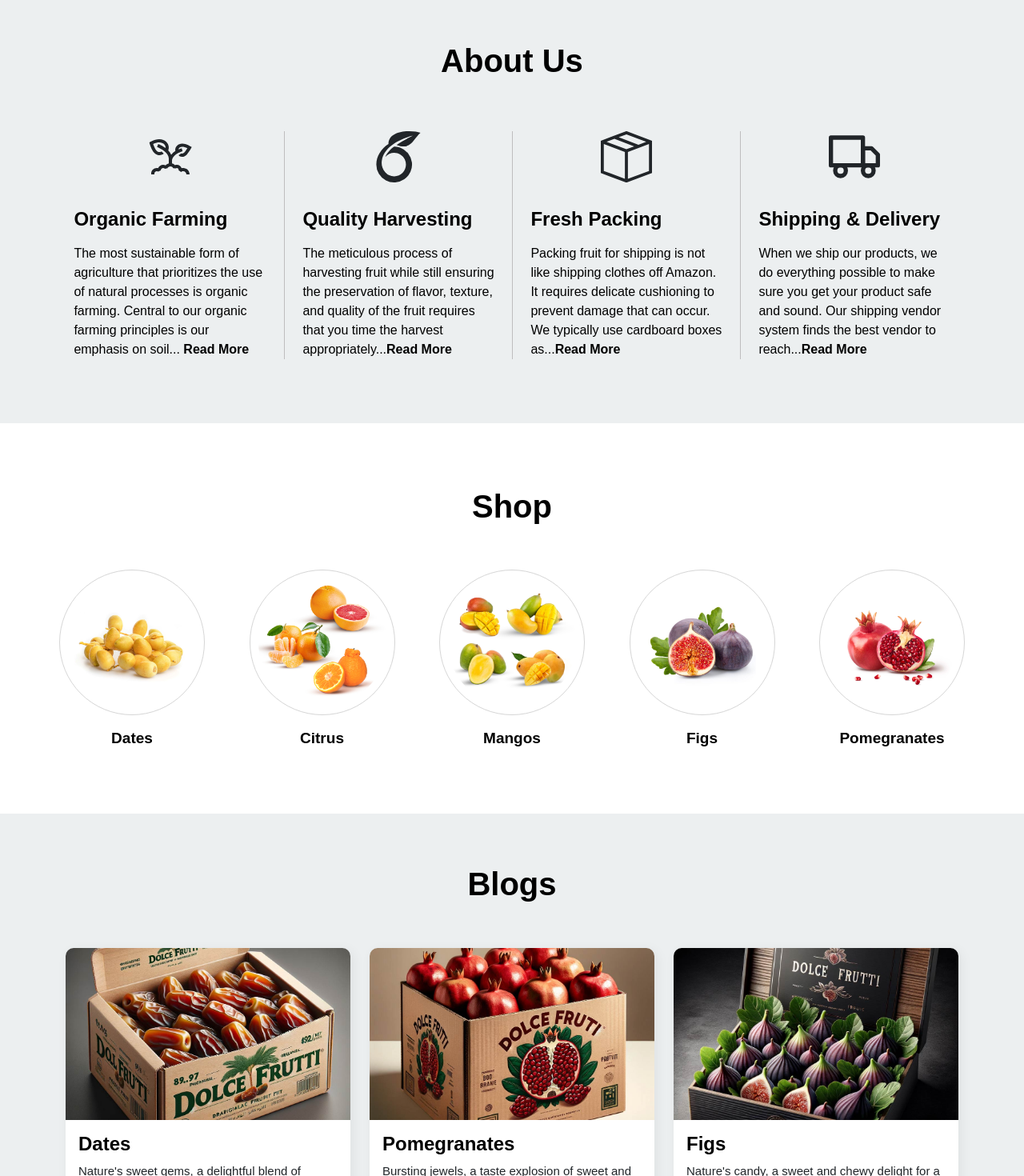
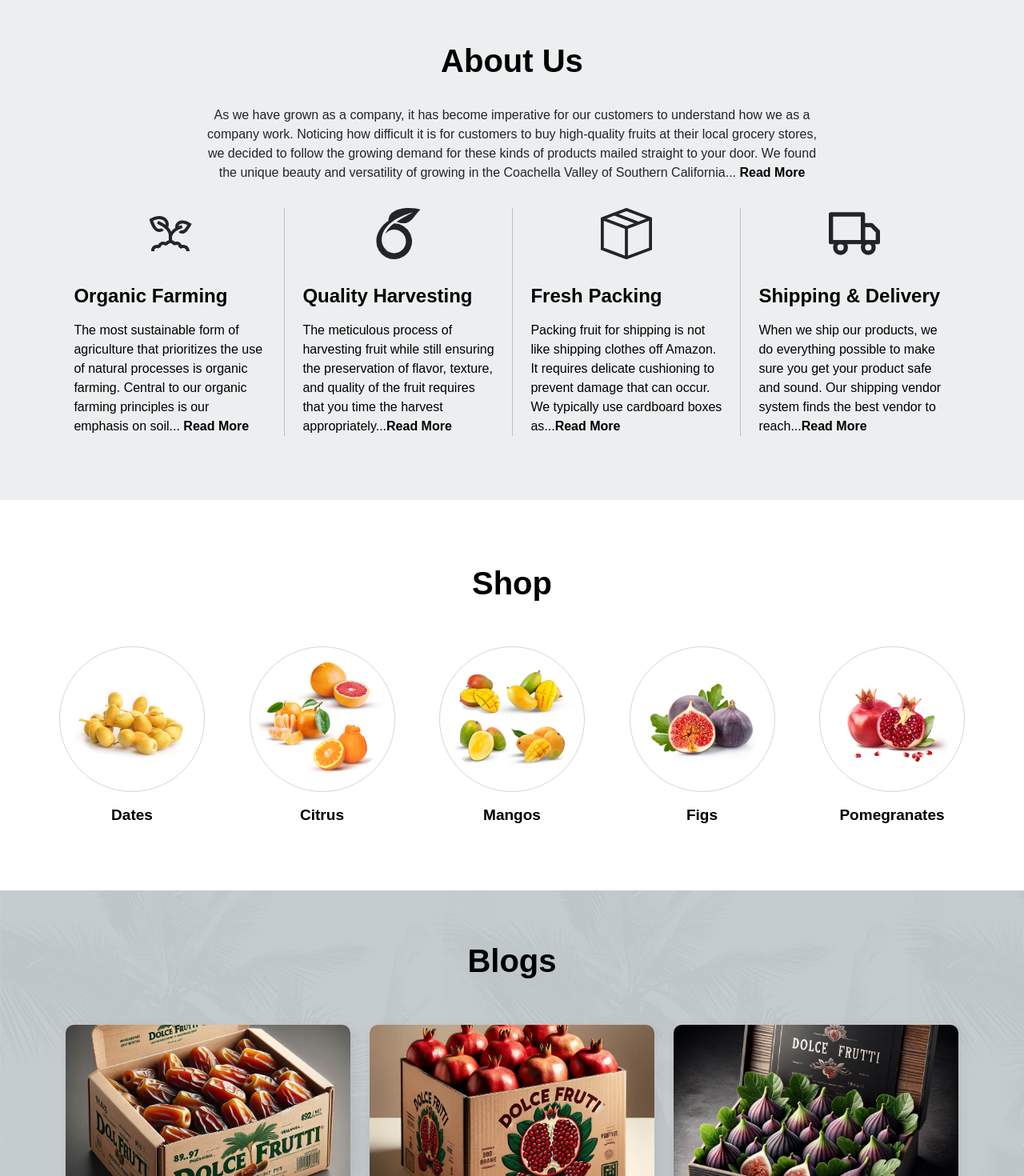
Before and after one commit to simikhatri/DolceFrutii, a React (Create React App) app: page /#/ in a window 1280 px wide. Shown: the part 780-2250 px from the top of the page at 80% size. Built offline with nearby package versions, Linux system fonts and the light colour scheme.

Commit message:
new changes

```diff
--- a/src/Pages/Blog.js
+++ b/src/Pages/Blog.js
@@ -47,7 +47,6 @@ const Blog = () => {
                                         <h3 className='itemHead'>Dive into the Date Diary: From Wholesome Recipes to the Fascinating Harvest Tales</h3>
                                     </div>
                                     <div className="blogbtn">
-                                        {/* <Postbtn /> */}
                                         <button className='btn'>Visit</button>
                                     </div>
                                 </div>
--- a/src/components/blog/latestpost.css
+++ b/src/components/blog/latestpost.css
@@ -1,5 +1,6 @@
 .latestPost {
     padding: 6rem 0 5rem 0;
+
 }
 
 .latestPost h1 {
--- a/src/components/shop/WhatWeDo.js
+++ b/src/components/shop/WhatWeDo.js
@@ -12,6 +12,15 @@ const WhatWeDo = () => {
             <div className='wedo'>
                 <div className="container text-center">
                     <h1>About Us</h1>
+                    <div className="aboutContent">
+                        <p>
+                            As we have grown as a company, it has become imperative for our customers to understand how
+                            we as a company work. Noticing how difficult it is for customers to buy high-quality fruits at
+                            their local grocery stores, we decided to follow the growing demand for these kinds of products
+                            mailed straight to your door. We found the unique beauty and versatility of growing in the
+                            Coachella Valley of Southern California...  <Link to="/about" className='readLink'>Read More</Link>
+                        </p>
+                    </div>
                     <div className="row">
                         <div className="col-lg-3 p-0">
                             <div className="working ">
--- a/src/components/shop/css/Shop.css
+++ b/src/components/shop/css/Shop.css
@@ -38,7 +38,11 @@
 
 /* ========Swipper========Css */
 .blogSwiper {
-    background-color: #ECEFF0;
+    background-image: url("../../../Assets/images/newone.png");
+    background-position: center;
+    background-repeat: no-repeat;
+    background-size: cover;
+    /* width: 100%; */
     padding: 4rem 1rem;
 }
 
--- a/src/components/shop/css/whatwedo.css
+++ b/src/components/shop/css/whatwedo.css
@@ -5,7 +5,7 @@
 
 .wedo h1 {
     color: #000000;
-    margin-bottom: 4rem;
+    margin-bottom: 2rem;
     font-weight: 600;
 }
 
@@ -43,4 +43,16 @@
     color: #978019;
 }
 
+.aboutContent {
+    display: flex;
+    align-items: center;
+    justify-content: center;
+    text-align: center;
+    margin-bottom: 1rem;
+}
+
+.aboutContent p {
+    width: 70%;
+}
+
 @media only screen and (max-width: 1258px) {}
```
Also changed, not shown: src/Assets/images/newone.png (added).
